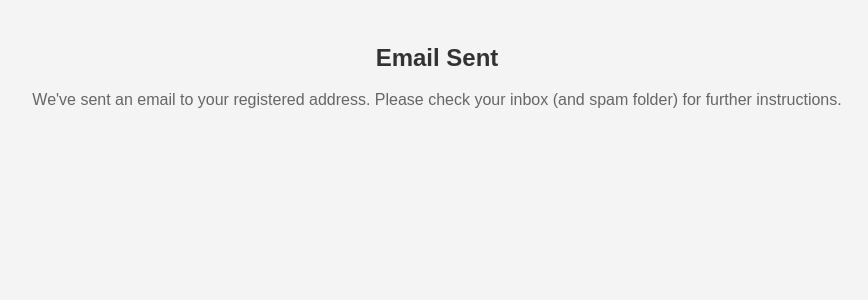
After one commit to agiratech-musabbir/user-management-using-Django, a Django app: page /email-sent/ in a window 1280 px wide. The commit adds this page. Shown: the top 300 px of the page, without its empty margins (203-1071 px from the left). Run offline with Django 5.2, Linux system fonts and the light colour scheme.

Commit message:
third commit

```diff
--- a/UserRecordManagement/urls.py
+++ b/UserRecordManagement/urls.py
@@ -32,5 +32,6 @@ urlpatterns = [
     path('edit_profile/<int:pid>',edit_profile,name='edit_profile'),
     path('delete_user/<int:pid>',delete_user,name='delete_user'),
     path('activate/<uidb64>/<token>/', views.activate, name='activate'),
+    path('email-sent/', views.email_sent, name='email_sent'),
 
 ]
--- /dev/null
+++ b/users/templates/email_sent.html
@@ -0,0 +1,30 @@
+<!DOCTYPE html>
+<html lang="en">
+<head>
+    <meta charset="UTF-8">
+    <meta name="viewport" content="width=device-width, initial-scale=1.0">
+    <title>Email Sent</title>
+    <style>
+        body {
+            font-family: Arial, sans-serif;
+            background-color: #f4f4f4;
+            text-align: center;
+            padding: 20px;
+        }
+        h1 {
+            color: #333;
+            font-size: 24px;
+            margin-bottom: 10px;
+        }
+        p {
+            color: #666;
+            font-size: 16px;
+            line-height: 1.5;
+        }
+    </style>
+</head>
+<body>
+    <h1>Email Sent</h1>
+    <p>We've sent an email to your registered address. Please check your inbox (and spam folder) for further instructions.</p>
+</body>
+</html>
--- a/users/templates/registration.html
+++ b/users/templates/registration.html
@@ -69,11 +69,11 @@
 {% if error == "no" %}
     <script>
         alert('Registration Successful');
-        window.location = "{% url 'user_login' %}";
+        window.location.href = "/email-sent/";
     </script>
 {% endif %}
 {% if error == "yes" %}
     <script>
-        alert('Something went wrong, Try Again');
+        alert('User already exits!!');
     </script>
 {% endif %}
--- a/users/views.py
+++ b/users/views.py
@@ -32,18 +32,28 @@ def registration(request):
         ec=request.POST['empcode']
         em=request.POST['email']
         pwd=request.POST['pwd']
+
+        # Server-side validation
+
+        # if not all([fn, ln, ec, em, pwd]):
+        #     error = "Please fill in all fields."
+        # elif User.objects.filter(username=em).exists():
+        #     error = "Email address is already registered."
+        # elif len(pwd) < 6:
+        #     error = "Password must be at least 6 characters long."
+        # else:
         try:
             user=User.objects.create_user(first_name=fn,last_name=ln,username=em,password=pwd)
             UserDetail.objects.create(user=user,empcode=ec)
-              # Sending confirmation email
+                # Sending confirmation email
             current_site = get_current_site(request)
             mail_subject = 'Activate your account'
             message = render_to_string('registration_activation_email.html', {
-                'user': user,
-                'domain': current_site.domain,
-                'uid': urlsafe_base64_encode(force_bytes(user.pk)),
-                'token': default_token_generator.make_token(user),
-            })
+                    'user': user,
+                    'domain': current_site.domain,
+                    'uid': urlsafe_base64_encode(force_bytes(user.pk)),
+                    'token': default_token_generator.make_token(user),
+                })
             to_email = em
             email = EmailMessage(mail_subject, message, to=[to_email])
             email.send()
@@ -51,7 +61,9 @@ def registration(request):
         except:
             error="yes"
 
+
     return render(request,'registration.html',locals())
+
 
 def user_login(request):
     error=""
@@ -199,3 +211,7 @@ def activate(request, uidb64, token):
     else:
         # Invalid link
         return render(request, 'activation_fail.html')
+
+
+def email_sent(request):
+    return render(request, 'email_sent.html')
```
Also changed, not shown: users/templates/activation_success.html (added, +58 -0 lines).
